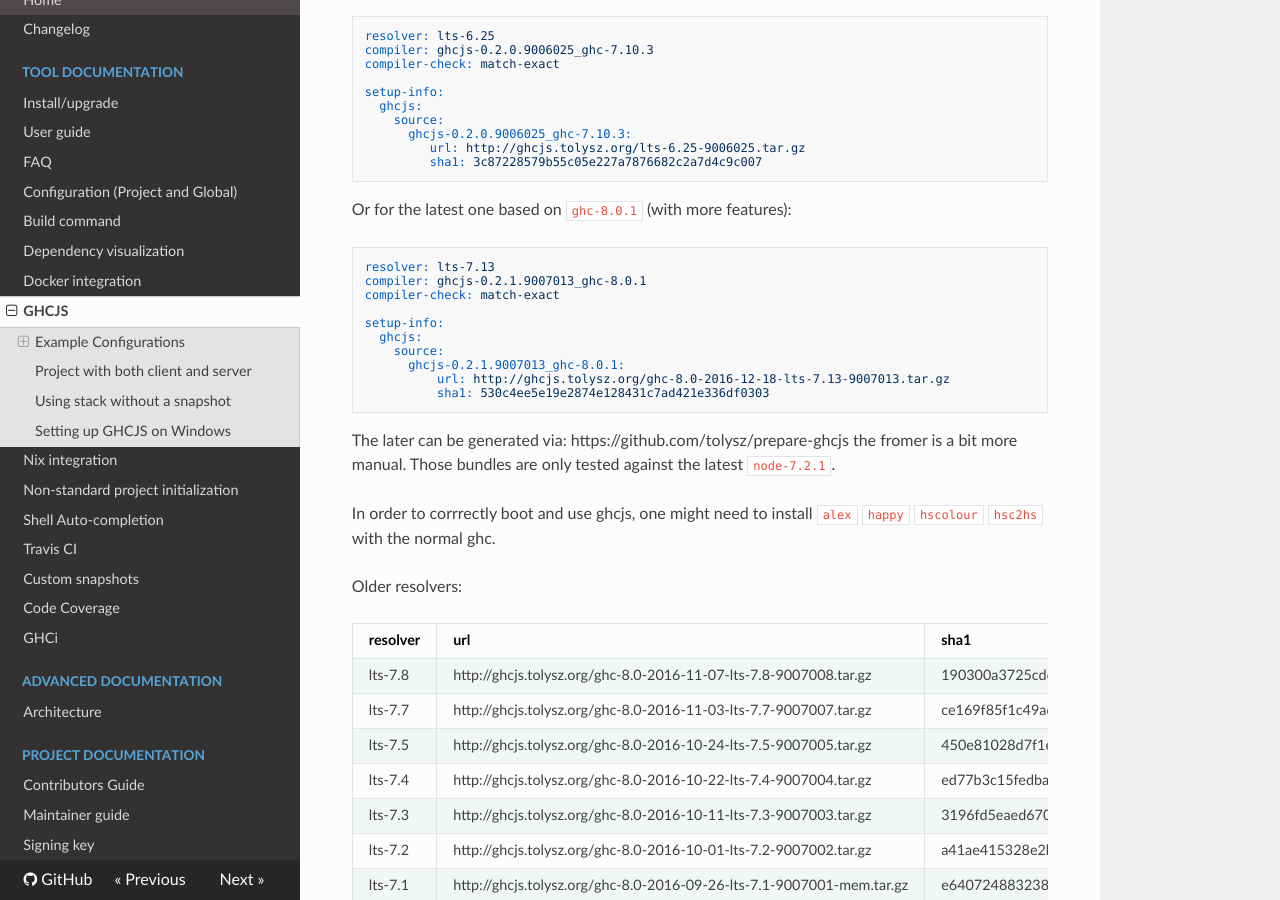
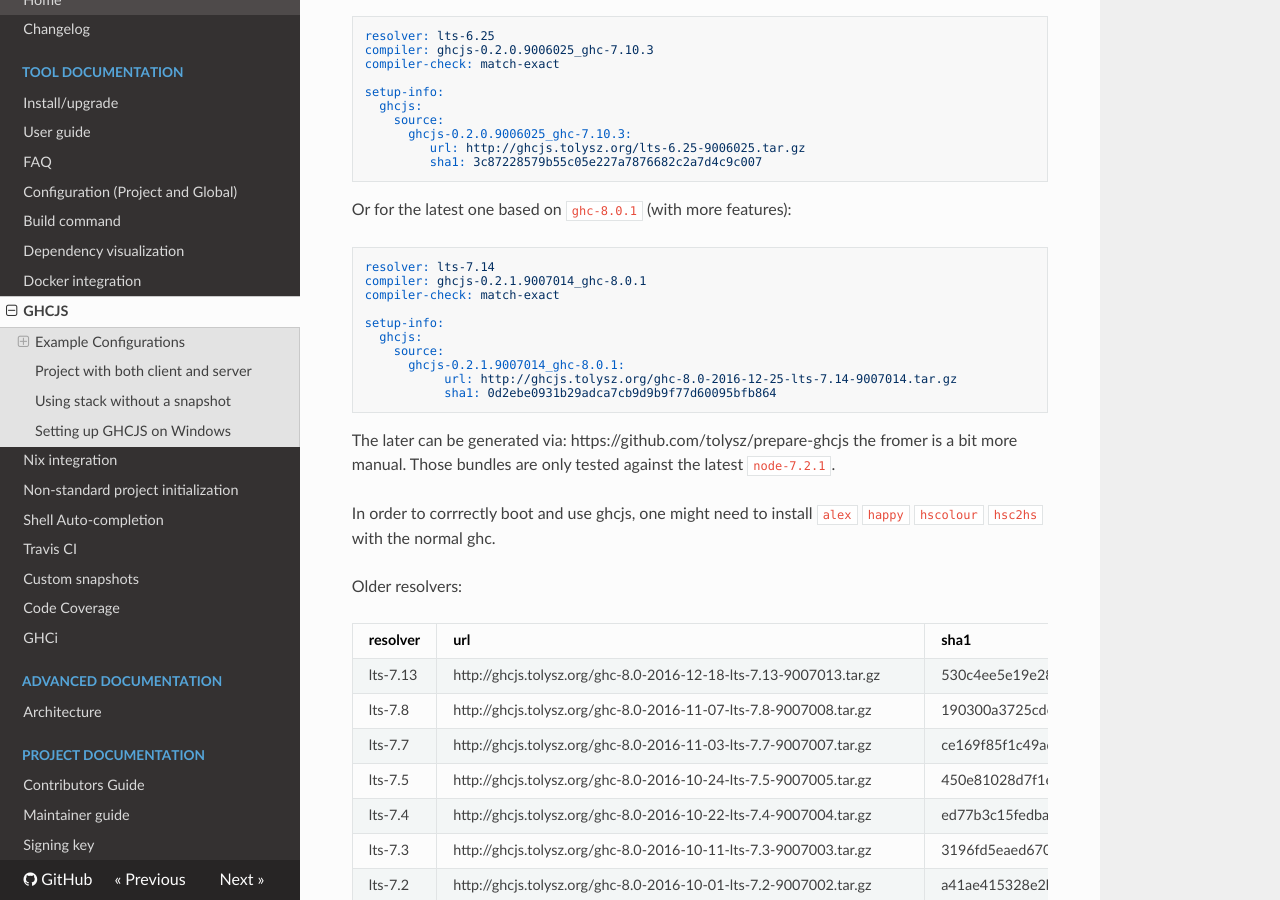
Before and after one commit to commercialhaskell/stack, an MkDocs documentation site: the page built from doc/ghcjs.md, in a window 1280 px wide and 900 px high, scrolled down 740 px. Built offline with MkDocs 1.6.1, drawn with Linux system fonts in a browser that asks for light colours; nearby versions of some CDN libraries; old or Windows-style settings are respelled for this version of MkDocs.

Commit message:
Update ghcjs.md
ghcjs: lts-7.14, bumped Cabal-1.24.2.0 match lts, ccjs advanced optimization should work now

````diff
--- a/doc/ghcjs.md
+++ b/doc/ghcjs.md
@@ -39,16 +39,16 @@
 
 Or for the latest one based on `ghc-8.0.1` (with more features):
 ```yaml
-resolver: lts-7.13
-compiler: ghcjs-0.2.1.9007013_ghc-8.0.1
+resolver: lts-7.14
+compiler: ghcjs-0.2.1.9007014_ghc-8.0.1
 compiler-check: match-exact
 
 setup-info:
   ghcjs:
     source:
-      ghcjs-0.2.1.9007013_ghc-8.0.1:
-          url: http://ghcjs.tolysz.org/ghc-8.0-2016-12-18-lts-7.13-9007013.tar.gz
-          sha1: 530c4ee5e19e2874e128431c7ad421e336df0303
+      ghcjs-0.2.1.9007014_ghc-8.0.1:
+           url: http://ghcjs.tolysz.org/ghc-8.0-2016-12-25-lts-7.14-9007014.tar.gz
+           sha1: 0d2ebe0931b29adca7cb9d9b9f77d60095bfb864
 ```
 The later can be generated via: https://github.com/tolysz/prepare-ghcjs
 the fromer is a bit more manual. Those bundles are only tested against the latest `node-7.2.1`.
@@ -59,6 +59,7 @@
 
 |resolver|url|sha1|
 |---|---|---|
+| lts-7.13 | http://ghcjs.tolysz.org/ghc-8.0-2016-12-18-lts-7.13-9007013.tar.gz | 530c4ee5e19e2874e128431c7ad421e336df0303 |
 | lts-7.8 | http://ghcjs.tolysz.org/ghc-8.0-2016-11-07-lts-7.8-9007008.tar.gz | 190300a3725cde44b2a08be9ef829f2077bf8825 |
 | lts-7.7 | http://ghcjs.tolysz.org/ghc-8.0-2016-11-03-lts-7.7-9007007.tar.gz | ce169f85f1c49ad613ae77fc494d5565452ff59a |
 | lts-7.5 | http://ghcjs.tolysz.org/ghc-8.0-2016-10-24-lts-7.5-9007005.tar.gz | 450e81028d7f1eb82a16bc4b0809f30730c3e173 |
````
